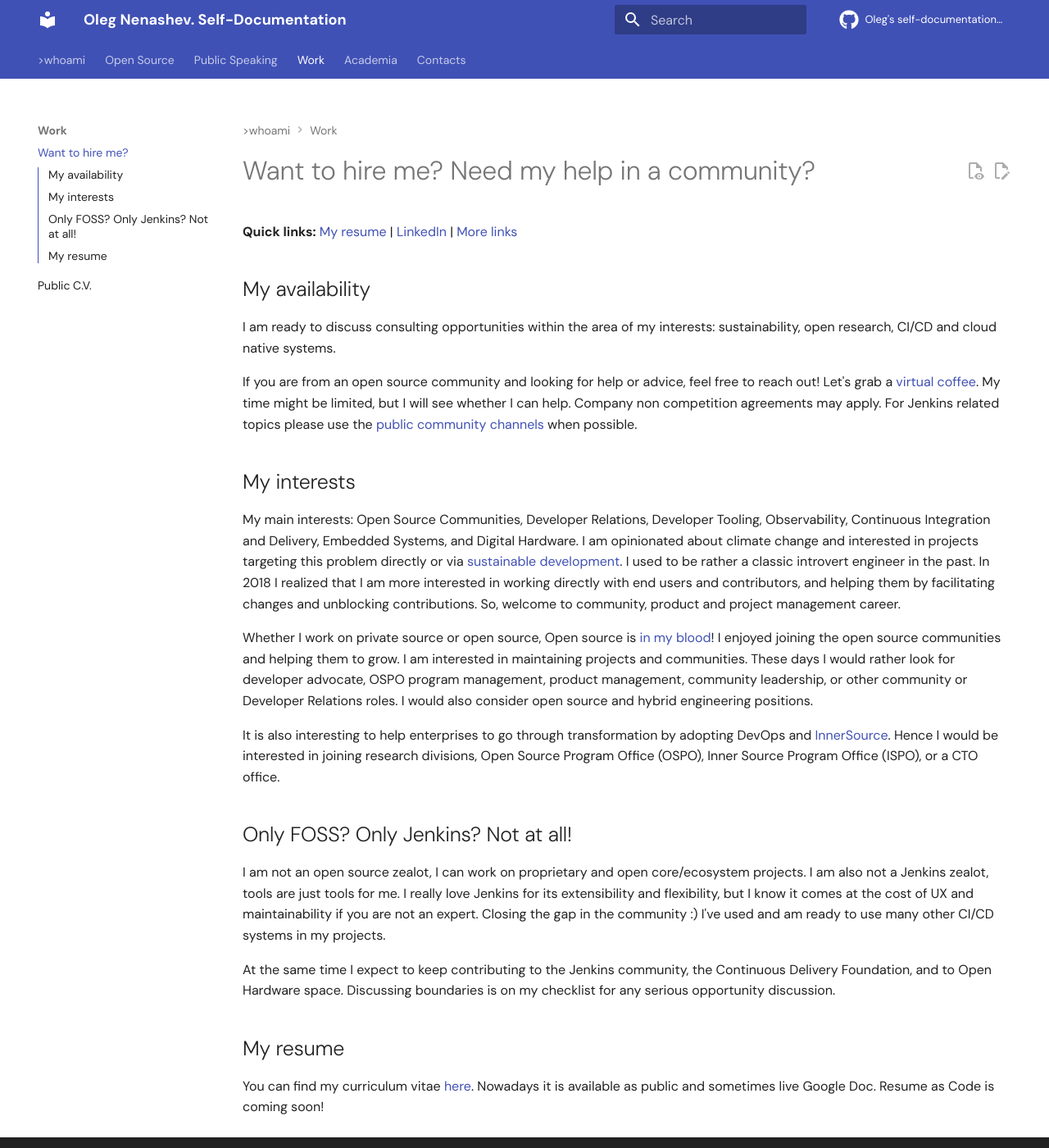
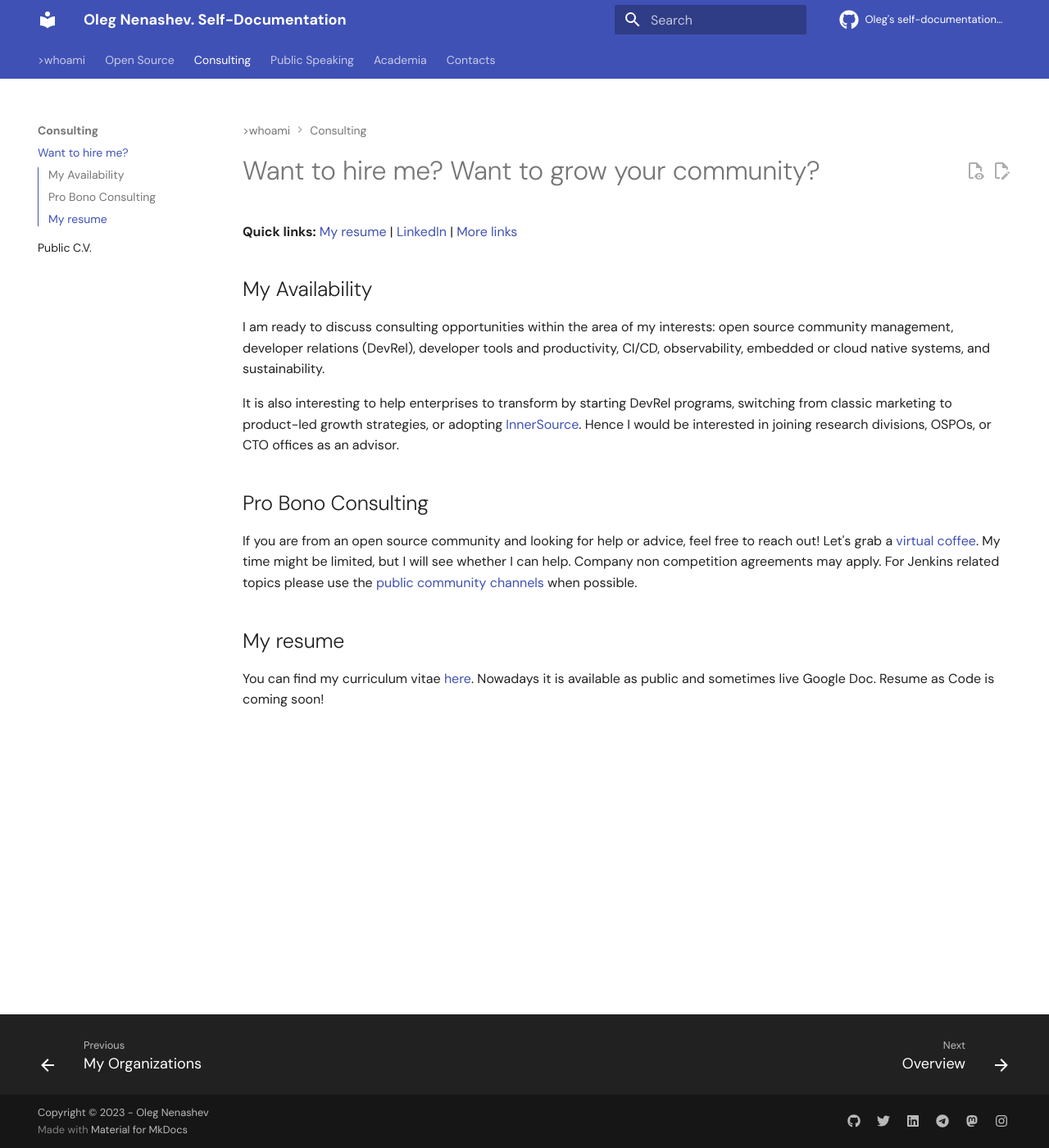
Before and after one commit to oleg-nenashev/oleg-nenashev, an MkDocs documentation site: the page built from _docs/job/README.md, in a window 1280 px wide and 1400 px high. Shown: the whole window at 82% size. Built offline with MkDocs 1.6.1 and Material for MkDocs 9.7.7, drawn with Linux system fonts in a browser that asks for light colours; plug-ins that fetch from the network failed and are left out; comment, search, counter and statistics services are not loaded; some of the changed text lies outside the part shown.

Commit message:
Rework the consulting text

```diff
--- a/_docs/job/README.md
+++ b/_docs/job/README.md
@@ -1,14 +1,29 @@
-# Want to hire me? Need my help in a community?
+# Want to hire me? Want to grow your community?
 
 **Quick links:**
 [My resume](https://docs.google.com/document/d/17nQnjqXoV9Irij_CX4XE87VoUXMHqY1MWVh2H7zry_8/edit?usp=sharing) |
 [LinkedIn](https://www.linkedin.com/in/onenashev/) |
 [More links](https://linktr.ee/onenashev)
 
-## My availability
+## My Availability
 
 I am ready to discuss consulting opportunities within the area of my interests:
-sustainability, open research, CI/CD and cloud native systems.
+open source community management,
+developer relations (DevRel),
+developer tools and productivity,
+CI/CD,
+observability,
+embedded or cloud native systems,
+and sustainability.
+
+It is also interesting to help enterprises to transform by
+starting DevRel programs,
+switching from classic marketing to product-led growth strategies,
+or adopting [InnerSource](https://en.wikipedia.org/wiki/Inner_source).
+Hence I would be interested in joining
+research divisions, OSPOs, or CTO offices as an advisor.
+
+## Pro Bono Consulting
 
 If you are from an open source community and looking for help or advice, feel free to reach out!
 Let's grab a [virtual coffee](https://calendly.com/onenashev/virtual-coffee).
@@ -17,40 +32,6 @@ Company non competition agreements may apply.
 For Jenkins related topics please use the
 [public community channels](https://www.jenkins.io/participate/connect/) when possible.
 
-## My interests
-
-My main interests: Open Source Communities, Developer Relations, Developer Tooling, Observability, Continuous Integration and Delivery, Embedded Systems, and Digital Hardware.
-I am opinionated about climate change and interested in projects targeting this problem directly or via [sustainable development](https://en.wikipedia.org/wiki/Sustainable_development).
-I used to be rather a classic introvert engineer in the past.
-In 2018 I realized that I am more interested in working directly with end users and contributors, and helping them by facilitating changes and unblocking contributions.
-So, welcome to community, product and project management career.
-
-Whether I work on private source or open source,
-Open source is [in my blood](https://www.youtube.com/watch?v=ojx8dyes__8)!
-I enjoyed joining the open source communities and helping them to grow.
-I am interested in maintaining projects and communities.
-These days I would rather look for developer advocate,
-OSPO program management, product management, community leadership,
-or other community or Developer Relations roles.
-I would also consider open source and hybrid engineering positions.
-
-It is also interesting to help enterprises to go through transformation by adopting DevOps and [InnerSource](https://en.wikipedia.org/wiki/Inner_source).
-Hence I would be interested in joining
-research divisions,
-Open Source Program Office (OSPO),
-Inner Source Program Office (ISPO),
-or a CTO office.
-
-## Only FOSS? Only Jenkins? Not at all!
-
-I am not an open source zealot, I can work on proprietary and open core/ecosystem projects.
-I am also not a Jenkins zealot, tools are just tools for me.
-I really love Jenkins for its extensibility and flexibility, but I know it comes at the cost of UX and maintainability if you are not an expert.
-Closing the gap in the community :) I've used and am ready to use many other CI/CD systems in my projects.
-
-At the same time I expect to keep contributing to the Jenkins community, the Continuous Delivery Foundation, and to Open Hardware space.
-Discussing boundaries is on my checklist for any serious opportunity discussion.
-
 ## My resume
 
 You can find my curriculum vitae [here](https://docs.google.com/document/d/17nQnjqXoV9Irij_CX4XE87VoUXMHqY1MWVh2H7zry_8/edit?usp=sharing).
--- a/mkdocs.yml
+++ b/mkdocs.yml
@@ -90,14 +90,14 @@ nav:
           - Google Test: testcontainers-c/demo/google-test/README.md
           - WireMock Module: testcontainers-c/demo/wiremock/README.md
         Contributing: testcontainers-c/CONTRIBUTING.md
+  - Consulting:
+    - Want to hire me?: job/README.md
+    - Public C.V.: https://docs.google.com/document/d/17nQnjqXoV9Irij_CX4XE87VoUXMHqY1MWVh2H7zry_8/edit?usp=sharing
   - Public Speaking:
     - Overview: speaking/README.md
     - My talks: speaking/talks.md
     - Speaker Profile: speaking/profile.md
     - Invite me as a speaker: speaking/invite-me.md
-  - Work:
-    - Want to hire me?: job/README.md
-    - Public C.V.: https://docs.google.com/document/d/17nQnjqXoV9Irij_CX4XE87VoUXMHqY1MWVh2H7zry_8/edit?usp=sharing
   - Academia:
     - Education: education/README.md
     - PhD (Electronics): education/phd/README.md
```
Also changed, not shown: _docs/README.md (+12 -2 lines).
